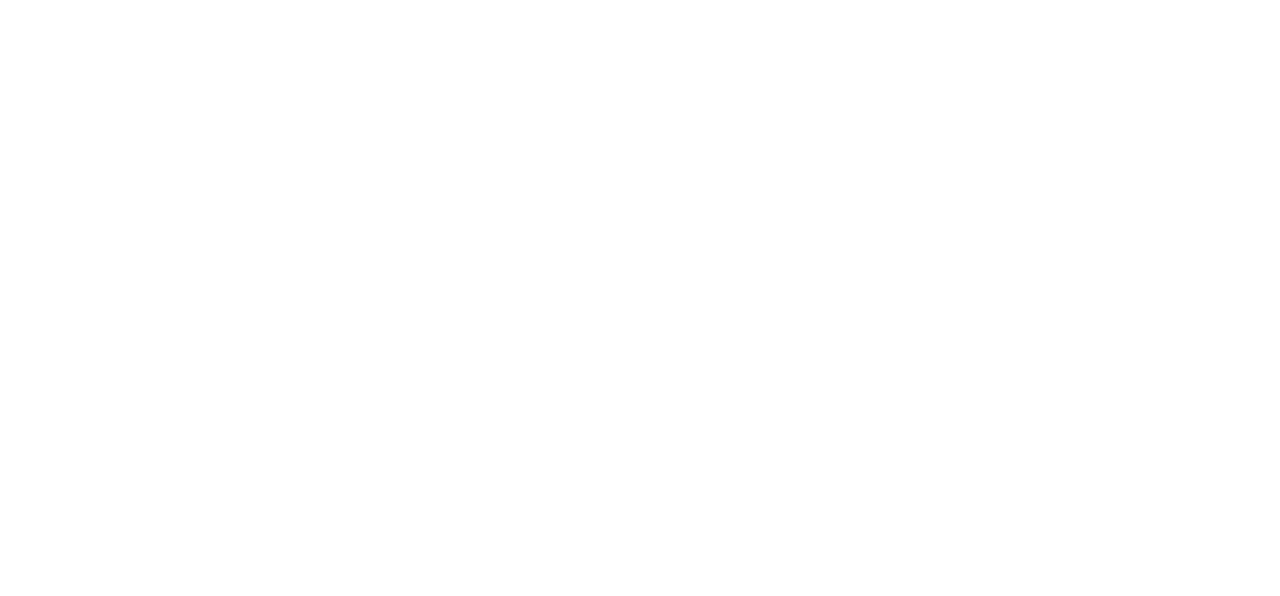
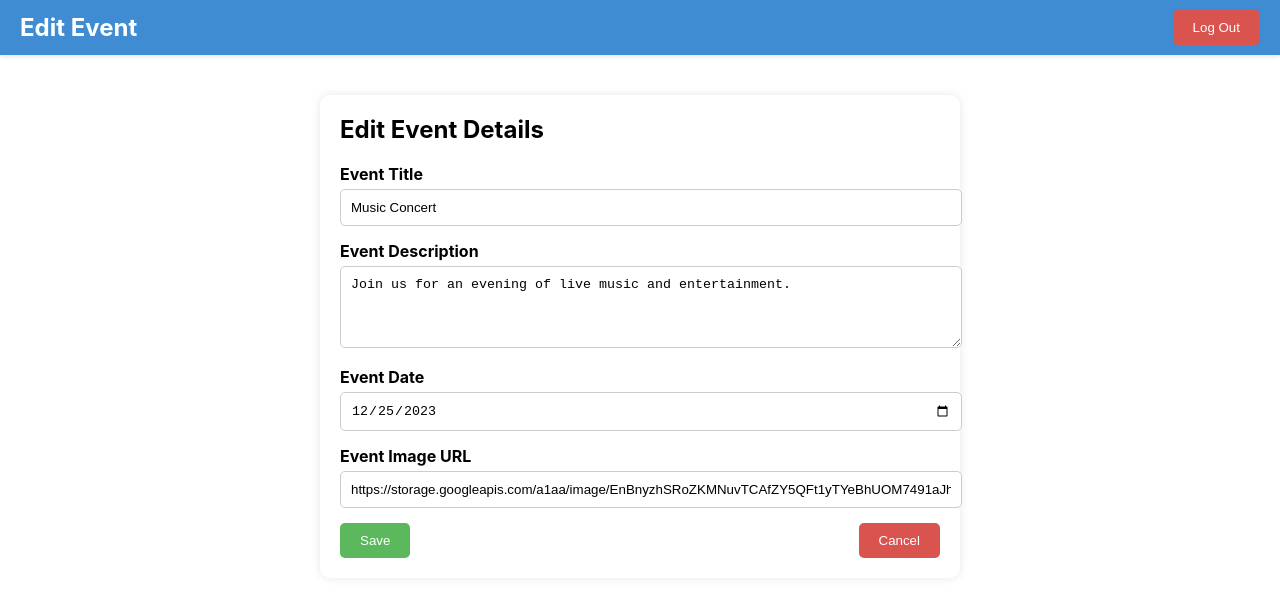
Before and after one commit to EricJ15/EventGroupsAAR, a React (Create React App) app in the folder eventgroups/: page /edit/1 in a window 1280 px wide. Before the commit this address had no page. Shown: the top 596 px of the page. Built offline with nearby package versions, Linux system fonts and the light colour scheme.

Commit message:
CheckEvent Modal

```diff
--- a/eventgroups/src/App.js
+++ b/eventgroups/src/App.js
@@ -2,13 +2,17 @@
 import { BrowserRouter as Router, Routes, Route, Navigate } from 'react-router-dom';
 import Admin from './components/admindash';
 
+import AdminEdit from './components/adminEdit';
 
 function App() {
   return (
     <Router>
       <Routes>
         {/* <Route path="/" element={<Navigate to="/login" />} />*/}
+
         <Route path="/" element={<Admin />} />
+        <Route path="/edit/:eventId" element={<AdminEdit />} />
+
        {/* <Route path="/signup" element={<SignUp />} />*/}
        {/* <Route path="/home" element={<Home />} />*/}
       </Routes>
--- /dev/null
+++ b/eventgroups/src/components/CheckEvent.jsx
@@ -0,0 +1,23 @@
+import React from 'react';
+import '../css/checkEvent.css';
+
+export const CheckEvent = ({ isOpen, onClose, eventDetails }) => {
+  if (!isOpen) return null; // Don't render modal if it's not open
+
+  return (
+    <div className="modal-overlay" onClick={onClose}>
+      <div className="modal-content" onClick={(e) => e.stopPropagation()}>
+        <div className="container">
+          <div className="event-details-card">
+            <h2>{eventDetails.title}</h2>               {/* Event Title */}
+            <p>Date: {eventDetails.date}</p>             {/* Event Date */}
+            <p className="interested-count">Interested: {eventDetails.interested}</p>  {/* Interested Count */}
+            <a href="#" className="back-btn" onClick={onClose}>Back to Dashboard</a>
+          </div>
+        </div>
+      </div>
+    </div>
+  );
+}
+
+export default CheckEvent;
--- /dev/null
+++ b/eventgroups/src/components/adminEdit.jsx
@@ -0,0 +1,63 @@
+import React from 'react';
+import { useNavigate } from 'react-router-dom';
+import '../css/adminEdit.css';
+
+export const AdminEdit = () => {
+  const navigate = useNavigate(); // Hook to handle navigation
+
+  const handleCancel = () => {
+    navigate('/'); // Navigate back to AdminDash
+  };
+
+  return (
+    <div>
+      <div className="header">
+        <h1>Edit Event</h1>
+        <button>Log Out</button>
+      </div>
+      <div className="container">
+        <div className="form-container">
+          <h2>Edit Event Details</h2>
+          <form>
+            <div className="form-group">
+              <label htmlFor="event-title">Event Title</label>
+              <input type="text" id="event-title" name="event-title" defaultValue="Music Concert" />
+            </div>
+            <div className="form-group">
+              <label htmlFor="event-description">Event Description</label>
+              <textarea
+                id="event-description"
+                name="event-description"
+                rows="4"
+                defaultValue="Join us for an evening of live music and entertainment."
+              />
+            </div>
+            <div className="form-group">
+              <label htmlFor="event-date">Event Date</label>
+              <input type="date" id="event-date" name="event-date" defaultValue="2023-12-25" />
+            </div>
+            <div className="form-group">
+              <label htmlFor="event-image">Event Image URL</label>
+              <input
+                type="text"
+                id="event-image"
+                name="event-image"
+                defaultValue="https://storage.googleapis.com/a1aa/image/EnBnyzhSRoZKMNuvTCAfZY5QFt1yTYeBhUOM7491aJhuGa6TA.jpg"
+              />
+            </div>
+            <div className="form-actions">
+              <button type="submit" className="save-btn">
+                Save
+              </button>
+              <button type="button" className="cancel-btn" onClick={handleCancel}>
+                Cancel
+              </button>
+            </div>
+          </form>
+        </div>
+      </div>
+    </div>
+  );
+};
+
+export default AdminEdit;
--- a/eventgroups/src/components/admindash.jsx
+++ b/eventgroups/src/components/admindash.jsx
@@ -1,16 +1,32 @@
-import React from 'react';
-import '../css/admin.css';
+import React, { useState } from 'react';
+import CheckEvent from './CheckEvent'; // Import the CheckEvent modal
+import '../css/admindash.css';
 
 export default function AdminDash() {
+  const [isModalOpen, setIsModalOpen] = useState(false);
+
+  const eventDetails = {
+    title: "Music Concert",
+    date: "25th December 2023",
+    interested: 123,  // Example interested count
+  };
+
+  const handleCheckEvent = () => {
+    setIsModalOpen(true); // Open the modal
+  };
+
+  const handleCloseModal = () => {
+    setIsModalOpen(false); // Close the modal
+  };
+
   return (
     <div>
       <div className="header">
-        Admin Dashboard
+        <div className="title">Events Admin Dashboard</div>
+        <button className="logout-button">Log Out</button>
       </div>
+
       <div className="container">
-        <div className="admin-actions">
-          <button id="add-event-btn">Add Event</button>
-        </div>
         <div className="event">
           <img
             alt="Image of a music concert with a large crowd and stage lighting"
@@ -19,83 +35,28 @@
             width="150"
           />
           <div className="event-details">
-            <h2 className="event-title">Music Concert</h2>
-            <p className="event-description">
-              Join us for an evening of live music and entertainment.
-            </p>
-            <p className="event-date">Date: 25th December 2023</p>
+            <h2 className="event-title">{eventDetails.title}</h2>
+            <p className="event-description">Join us for an evening of live music and entertainment.</p>
+            <p className="event-date">Date: {eventDetails.date}</p>
+
             <div className="event-actions">
-              <button className="join-btn">Join</button>
-              <button
-                className="cancel-btn cancel"
-                style={{ display: 'none' }}
-              >
-                Cancel
-              </button>
+              <button className="Check" onClick={handleCheckEvent}>Check Event</button>
             </div>
           </div>
-          <div className="admin-actions">
-            <button className="edit-btn">Edit</button>
-            <button className="delete-btn delete">Delete</button>
-          </div>
-        </div>
-        <div className="event">
-          <img
-            alt="Image of a tech conference with speakers on stage and audience"
-            height="150"
-            src="https://storage.googleapis.com/a1aa/image/u2s6J2LxxsJjEZxT1rnwvrnybhDfotP7cC0lDCjDNu8bHL9JA.jpg"
-            width="150"
-          />
-          <div className="event-details">
-            <h2 className="event-title">Tech Conference</h2>
-            <p className="event-description">
-              Explore the latest in technology and innovation.
-            </p>
-            <p className="event-date">Date: 10th January 2024</p>
-            <div className="event-actions">
-              <button className="join-btn">Join</button>
-              <button
-                className="cancel-btn cancel"
-                style={{ display: 'none' }}
-              >
-                Cancel
-              </button>
-            </div>
-          </div>
-          <div className="admin-actions">
-            <button className="edit-btn">Edit</button>
-            <button className="delete-btn delete">Delete</button>
-          </div>
-        </div>
-        <div className="event">
-          <img
-            alt="Image of a charity run event with participants running"
-            height="150"
-            src="https://storage.googleapis.com/a1aa/image/VfPXTgTW3R02QaPVtjwcY5wOWati89qgIVXTBexf4wVwds0nA.jpg"
-            width="150"
-          />
-          <div className="event-details">
-            <h2 className="event-title">Charity Run</h2>
-            <p className="event-description">
-              Participate in our charity run to support a good cause.
-            </p>
-            <p className="event-date">Date: 5th February 2024</p>
-            <div className="event-actions">
-              <button className="join-btn">Join</button>
-              <button
-                className="cancel-btn cancel"
-                style={{ display: 'none' }}
-              >
-                Cancel
-              </button>
-            </div>
-          </div>
+
           <div className="admin-actions">
             <button className="edit-btn">Edit</button>
             <button className="delete-btn delete">Delete</button>
           </div>
         </div>
       </div>
+
+      {/* The CheckEvent modal is shown when isModalOpen is true */}
+      <CheckEvent
+        isOpen={isModalOpen}
+        onClose={handleCloseModal}
+        eventDetails={eventDetails}
+      />
     </div>
   );
 }
--- /dev/null
+++ b/eventgroups/src/css/adminEdit.css
@@ -0,0 +1,72 @@
+.header {
+    background-color: rgb(63, 140, 211);
+    color: white;
+    padding: 10px 20px;
+    display: flex;
+    justify-content: space-between;
+    align-items: center;
+}
+.header h1 {
+    margin: 0;
+    font-size: 24px;
+}
+.header button {
+    background-color: #d9534f;
+    color: white;
+    border: none;
+    padding: 10px 20px;
+    cursor: pointer;
+    border-radius: 5px;
+}
+.container {
+    padding: 20px;
+}
+.form-container {
+    background-color: white;
+    border-radius: 10px;
+    box-shadow: 0 0 10px rgba(0, 0, 0, 0.1);
+    padding: 20px;
+    max-width: 600px;
+    margin: 0 auto;
+}
+.form-container h2 {
+    margin-top: 0;
+    font-size: 24px;
+}
+.form-group {
+    margin-bottom: 15px;
+}
+.form-group label {
+    display: block;
+    margin-bottom: 5px;
+    font-weight: bold;
+}
+.form-group input,
+.form-group textarea {
+    width: 100%;
+    padding: 10px;
+    border: 1px solid #ccc;
+    border-radius: 5px;
+}
+.form-group textarea {
+    resize: vertical;
+}
+.form-actions {
+    display: flex;
+    justify-content: space-between;
+    align-items: center;
+}
+.form-actions button {
+    border: none;
+    padding: 10px 20px;
+    cursor: pointer;
+    border-radius: 5px;
+}
+.form-actions .save-btn {
+    background-color: #5cb85c;
+    color: white;
+}
+.form-actions .cancel-btn {
+    background-color: #d9534f;
+    color: white;
+}
--- a/eventgroups/src/css/admin.css
+++ b/eventgroups/src/css/admindash.css
@@ -1,10 +1,26 @@
 .header {
-    background-color: #1877f2;
-    color: #fff;
-    padding: 20px;
-    text-align: center;
-    font-size: 24px;
-    font-weight: 700;
+    background-color: rgb(63, 140, 211);
+    padding: 10px 20px;
+    box-shadow: 0 2px 4px rgba(0, 0, 0, 0.1);
+    display: flex;
+    justify-content: space-between;
+    align-items: center;
+    color:#fff;
+}
+.header .title {
+    font-size: 1.5em;
+    font-weight: bold;
+}
+.header .logout-button {
+    background-color: #dc3545;
+    color: white;
+    border: none;
+    padding: 10px 20px;
+    border-radius: 5px;
+    cursor: pointer;
+}
+.header .logout-button:hover {
+    background-color: #c82333;
 }
 .container {
     width: 80%;
@@ -12,13 +28,12 @@
     padding: 20px;
 }
 .event {
-    background-color: #fff;
-    border-radius: 8px;
-    box-shadow: 0 2px 4px rgba(0, 0, 0, 0.1);
-    margin-bottom: 20px;
-    padding: 20px;
-    display: flex;
-    align-items: center;
+    background-color: white;
+            border-radius: 10px;
+            box-shadow: 0 0 10px rgba(0, 0, 0, 0.1);
+            display: flex;
+            padding: 20px;
+            align-items: center;
 }
 .event img {
     border-radius: 8px;
@@ -47,6 +62,7 @@
 .event-actions {
     display: flex;
     align-items: center;
+
 }
 .event-actions button {
     background-color: #1877f2;
@@ -82,12 +98,15 @@
     font-size: 16px;
     cursor: pointer;
     transition: background-color 0.3s;
+    margin: 5px;
 }
 .admin-actions button:hover {
     background-color: #218838;
+
 }
 .admin-actions button.delete {
     background-color: #dc3545;
+    margin: 5px;
 }
 .admin-actions button.delete:hover {
     background-color: #c82333;
--- /dev/null
+++ b/eventgroups/src/css/checkEvent.css
@@ -0,0 +1,48 @@
+.modal-overlay {
+    position: fixed;
+    top: 0;
+    left: 0;
+    width: 100%;
+    height: 100%;
+    background: rgba(0, 0, 0, 0.5); /* Semi-transparent background */
+    display: flex;
+    justify-content: center;
+    align-items: center;
+    z-index: 1000;
+  }
+
+  .modal-content {
+    background-color: white;
+    padding: 20px;
+    border-radius: 10px;
+    width: 400px;
+    box-shadow: 0 4px 8px rgba(0, 0, 0, 0.2);
+  }
+
+  .header {
+    display: flex;
+    justify-content: space-between;
+    align-items: center;
+  }
+
+  .close-btn {
+    background: none;
+    border: none;
+    font-size: 20px;
+    cursor: pointer;
+  }
+
+  .container {
+    margin-top: 20px;
+  }
+
+  .event-details-card {
+    text-align: center;
+  }
+
+  .back-btn {
+    display: inline-block;
+    margin-top: 20px;
+    text-decoration: none;
+    color: #17726d;
+  }
```
Also changed, not shown: eventgroups/src/components/userdash.jsx (deleted).
